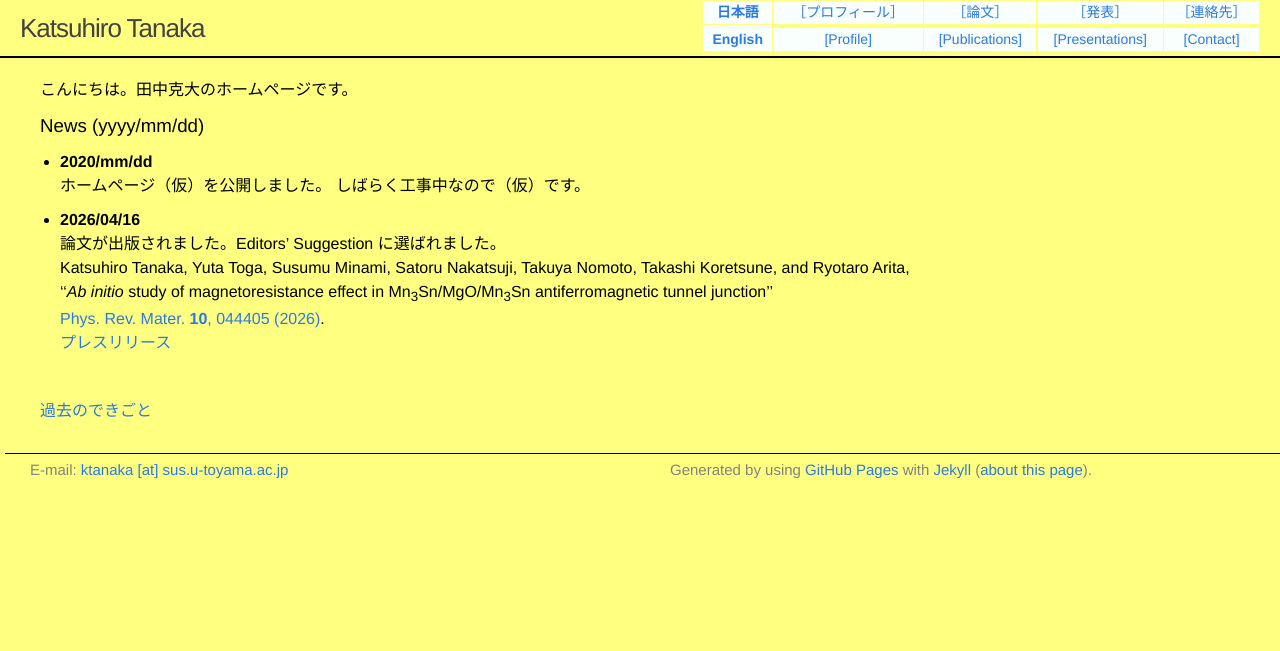
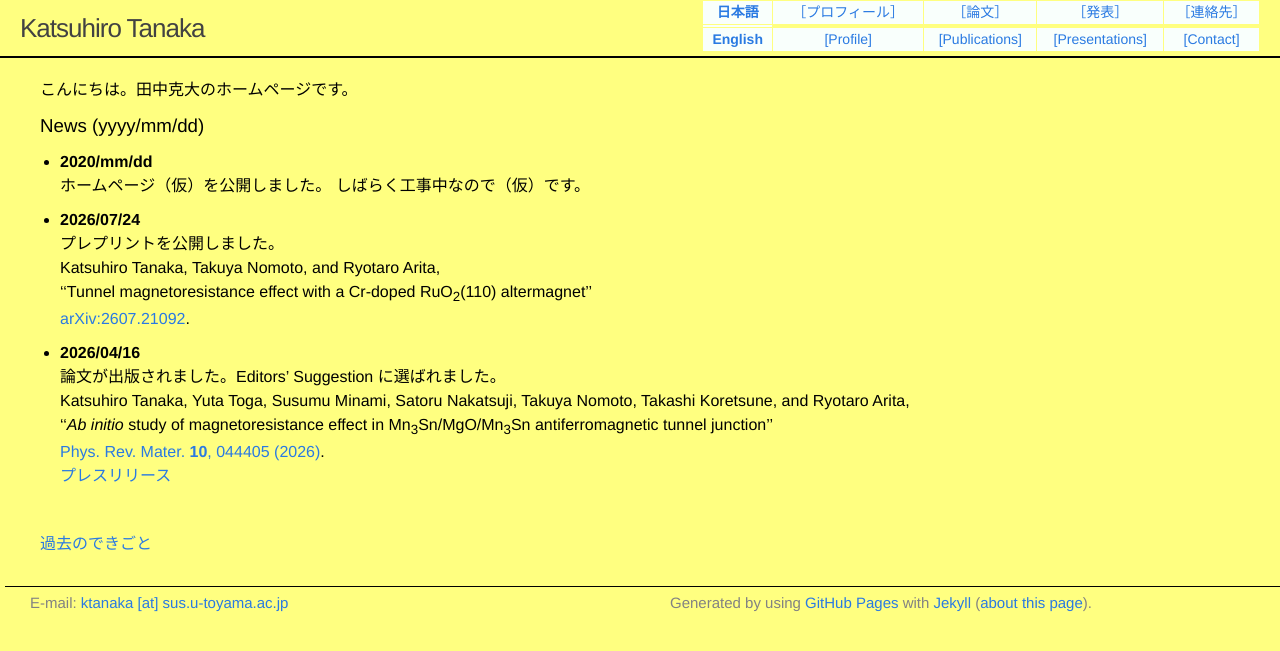
Before and after one commit to katsu-tanaka/katsu-tanaka.github.io, a Jekyll site: the page built from index.md, in a window 1280 px wide. Shown: the top 651 px of the page. Built offline with Jekyll 4.4.1, drawn with Linux system fonts in a browser that asks for light colours.

```diff
--- a/index.md
+++ b/index.md
@@ -9,6 +9,12 @@ title: Katsuhiro Tanaka
 - **2020/mm/dd**
   ホームページ（仮）を公開しました。
   しばらく工事中なので（仮）です。
+
+- **2026/07/24**
+  プレプリントを公開しました。
+  Katsuhiro Tanaka, Takuya Nomoto, and Ryotaro Arita,
+  ''Tunnel magnetoresistance effect with a Cr-doped RuO<sub>2</sub>(110) altermagnet''
+  [arXiv:2607.21092](https://doi.org/10.48550/arXiv.2607.21092){:target="_blank"}.
 
 - **2026/04/16**
   論文が出版されました。Editors' Suggestion に選ばれました。
```
Also changed, not shown: en/papers_e.md (+3 -1 lines), index_e.md (+6 -0 lines), ja/papers_j.md (+3 -1 lines), 1 other file.
